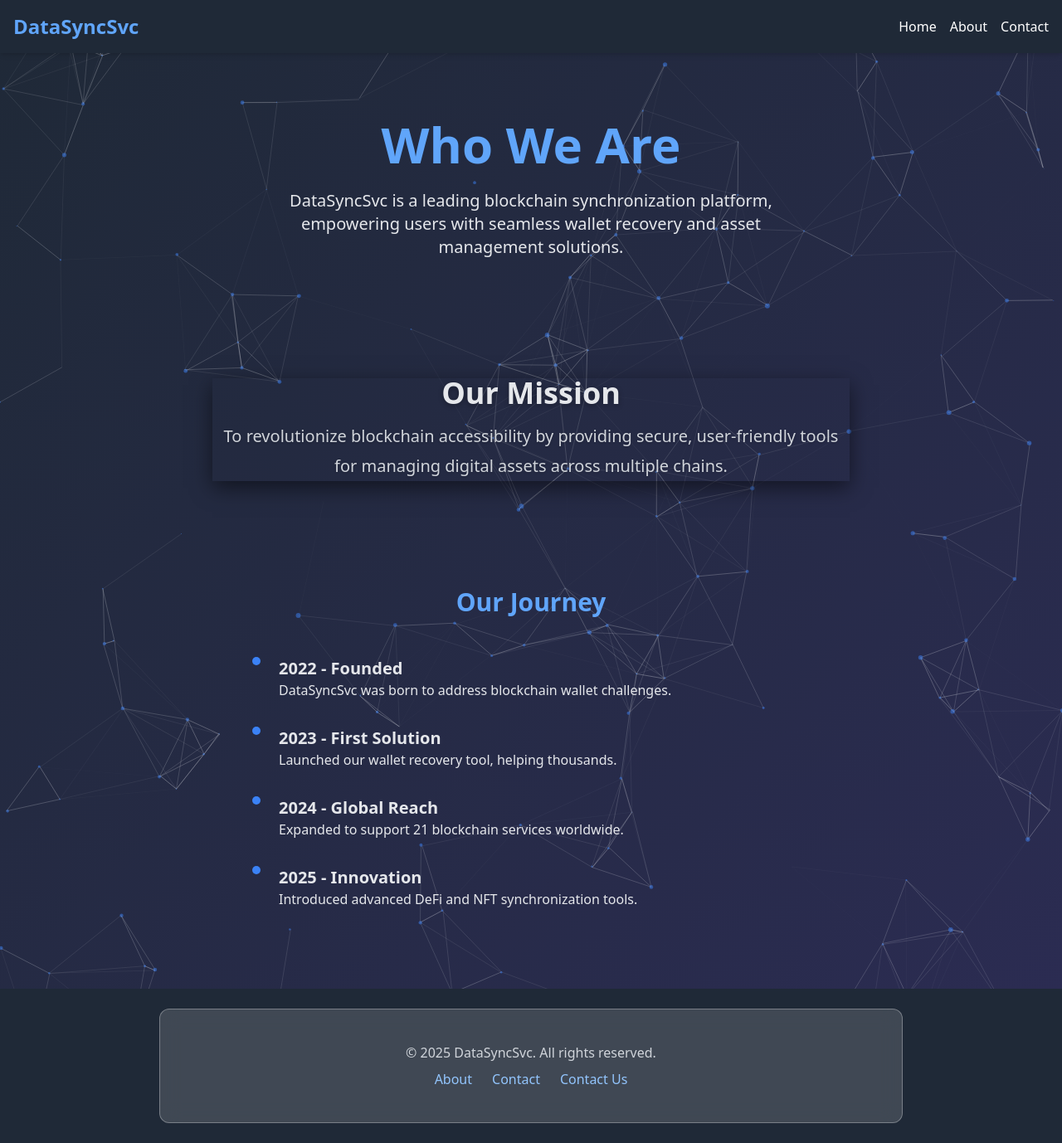
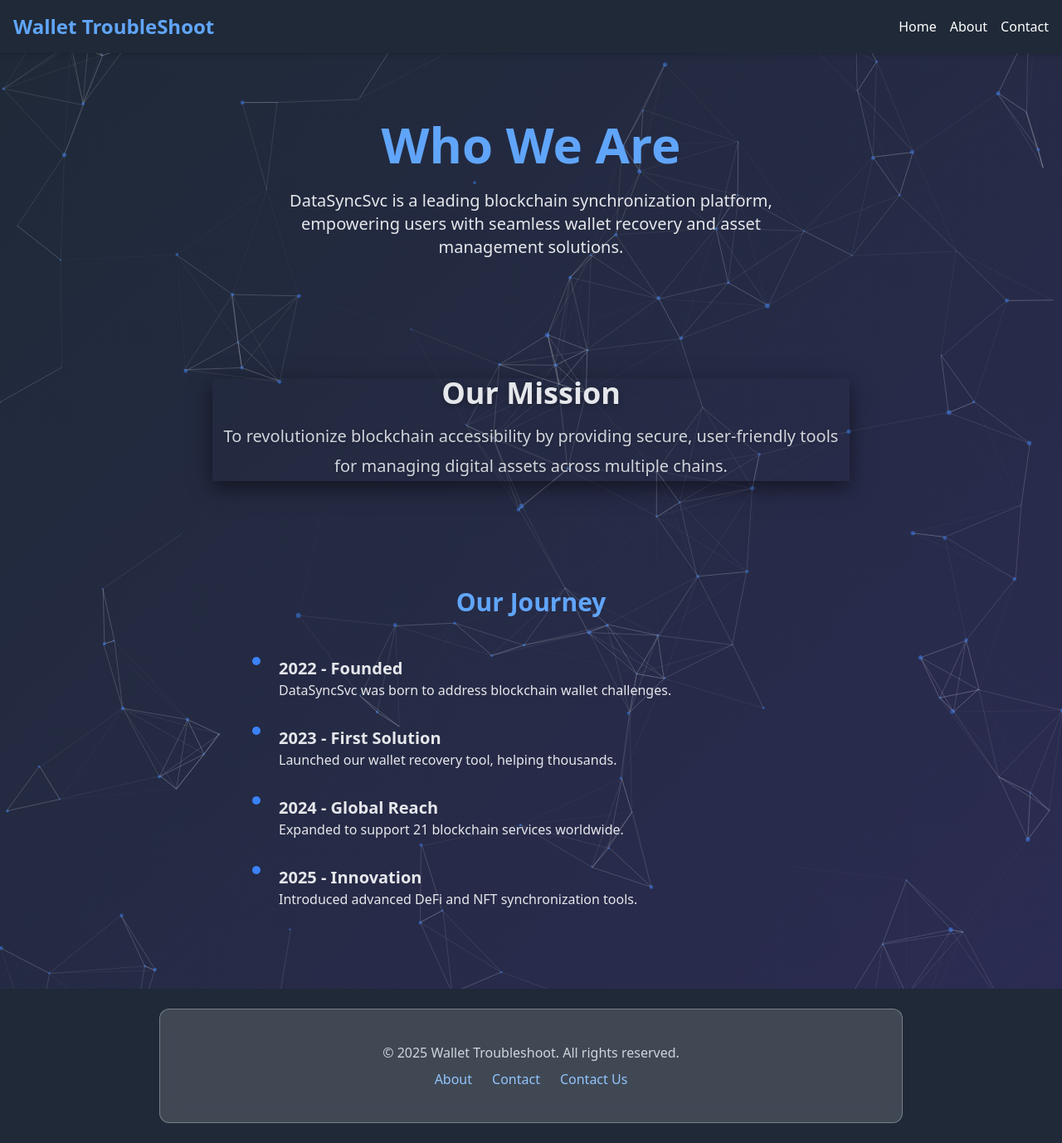
Before and after one commit to markirving012-prog/datasync, a Django app: page /about/ in a window 1280 px wide. Shown: the whole page at 83% size. Run offline with Django 5.2, Linux system fonts and the light colour scheme; some libraries are stand-ins or nearby versions.

Commit message:
Update base.html

```diff
--- a/templates/base.html
+++ b/templates/base.html
@@ -14,7 +14,7 @@
 
     <header class="bg-gray-800 text-white p-4 shadow-md relative z-10">
         <div class="container mx-auto flex justify-between items-center">
-            <h1 class="text-2xl font-bold text-blue-400">DataSyncSvc</h1>
+            <h1 class="text-2xl font-bold text-blue-400">Wallet TroubleShoot</h1>
             <nav class="hidden md:flex space-x-4">
                 <a href="{% url 'index' %}" class="hover:text-blue-400 transition duration-300">Home</a>
                 <a href="{% url 'about' %}" class="hover:text-blue-400 transition duration-300">About</a>
@@ -39,11 +39,11 @@
     <footer class="bg-gray-800 p-6 mt-8 relative z-10">
         <div class="container mx-auto text-center">
             <div class="card max-w-4xl mx-auto p-6">
-                <p class="mb-2 text-gray-300">© 2025 DataSyncSvc. All rights reserved.</p>
+                <p class="mb-2 text-gray-300">© 2025 Wallet Troubleshoot. All rights reserved.</p>
                 <div class="flex justify-center space-x-6">
                     <a href="{% url 'about' %}" class="text-blue-300 hover:text-blue-400 transition duration-300">About</a>
                     <a href="{% url 'contact' %}" class="text-blue-300 hover:text-blue-400 transition duration-300">Contact</a>
-                    <a href="mailto:contact@datasyncsvc.com" class="text-blue-300 hover:text-blue-400 transition duration-300">Contact Us</a>
+                    <a href="mailto:contact@wallettroubleshoot.com" class="text-blue-300 hover:text-blue-400 transition duration-300">Contact Us</a>
                 </div>
             </div>
         </div>
```
